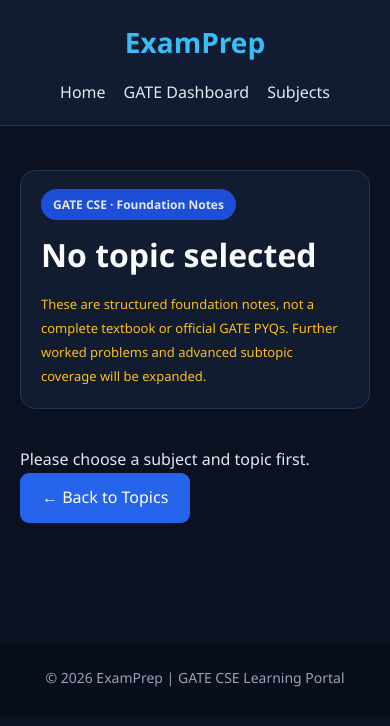
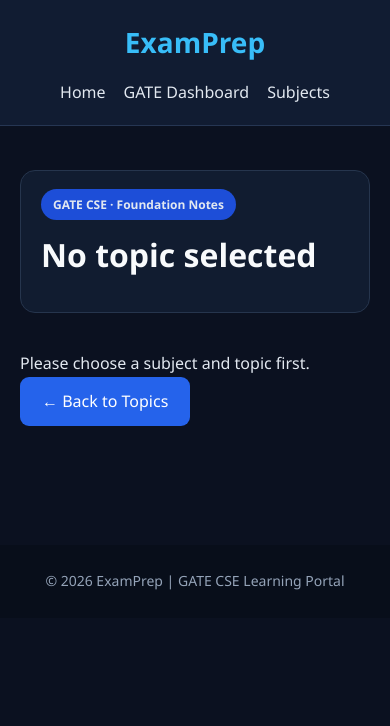
Before and after one commit to abhay-pandeyhub/ExamPrep, a plain HTML site: page gate-study.html in a window 390 px wide. Drawn offline with Linux system fonts and the light colour scheme.

Commit message:
Remove GATE study notes warning

```diff
--- a/gate-study.html
+++ b/gate-study.html
@@ -1,6 +1,6 @@
 <!doctype html>
 <html lang="en"><head><meta charset="utf-8"><meta name="viewport" content="width=device-width,initial-scale=1"><title>GATE Study Notes - ExamPrep</title><link rel="stylesheet" href="css/style.css"><style>
-.study-container{max-width:1060px;margin:44px auto;padding:0 20px 75px;color:#e2e8f0}.study-header,.study-section{background:#111c30;border:1px solid #26354d;border-radius:15px;padding:28px;margin-bottom:20px}.study-header h1{margin:12px 0;color:#f8fafc}.study-header p,.study-section p,.study-section li{color:#cbd5e1;line-height:1.85}.study-section h2{color:#38bdf8;margin:0 0 16px}.study-section ul{padding-left:24px}.study-section li{margin:8px 0}.study-badge{background:#1d4ed8;padding:7px 12px;border-radius:20px;font-size:12px;font-weight:bold}.study-back{display:inline-block;background:#2563eb;color:white;text-decoration:none;padding:12px 22px;border-radius:9px}.study-callout{border-left:4px solid #38bdf8;background:#0b1527;padding:16px;border-radius:8px;white-space:pre-wrap}.study-section:nth-child(5) .study-callout{border-color:#22c55e}.study-section:nth-child(6) .study-callout{border-color:#f59e0}.study-index{display:flex;flex-wrap:wrap;gap:8px;margin:18px 0}.study-index a{color:#93c5fd;background:#1e293b;border-radius:8px;padding:7px 10px;text-decoration:none;font-size:13px}.study-note{color:#fbbf24!important;font-size:13px}@media(max-width:600px){.study-header,.study-section{padding:20px}}
+.study-container{max-width:1060px;margin:44px auto;padding:0 20px 75px;color:#e2e8f0}.study-header,.study-section{background:#111c30;border:1px solid #26354d;border-radius:15px;padding:28px;margin-bottom:20px}.study-header h1{margin:12px 0;color:#f8fafc}.study-header p,.study-section p,.study-section li{color:#cbd5e1;line-height:1.85}.study-section h2{color:#38bdf8;margin:0 0 16px}.study-section ul{padding-left:24px}.study-section li{margin:8px 0}.study-badge{background:#1d4ed8;padding:7px 12px;border-radius:20px;font-size:12px;font-weight:bold}.study-back{display:inline-block;background:#2563eb;color:white;text-decoration:none;padding:12px 22px;border-radius:9px}.study-callout{border-left:4px solid #38bdf8;background:#0b1527;padding:16px;border-radius:8px;white-space:pre-wrap}.study-section:nth-child(5) .study-callout{border-color:#22c55e}.study-section:nth-child(6) .study-callout{border-color:#f59e0b}.study-index{display:flex;flex-wrap:wrap;gap:8px;margin:18px 0}.study-index a{color:#93c5fd;background:#1e293b;border-radius:8px;padding:7px 10px;text-decoration:none;font-size:13px}.study-note{color:#fbbf24!important;font-size:13px}@media(max-width:600px){.study-header,.study-section{padding:20px}}
 </style></head><body>
 <header><h2>ExamPrep</h2><nav><a href="index.html">Home</a><a href="gate.html">GATE Dashboard</a><a href="gate-subjects.html">Subjects</a></nav></header>
-<main class="study-container"><div class="study-header"><span class="study-badge">GATE CSE · Foundation Notes</span><h1 id="topicTitle">Loading…</h1><p id="subjectName"></p><p class="study-note">These are structured foundation notes, not a complete textbook or official GATE PYQs. Further worked problems and advanced subtopic coverage will be expanded.</p></div><nav class="study-index" id="studyIndex" aria-label="Note sections"></nav><div id="studyContent"></div><a href="gate-topics.html" class="study-back">← Back to Topics</a></main><footer><p>© 2026 ExamPrep | GATE CSE Learning Portal</p></footer><script src="js/gate-study.js"></script></body></html>
+<main class="study-container"><div class="study-header"><span class="study-badge">GATE CSE · Foundation Notes</span><h1 id="topicTitle">Loading…</h1><p id="subjectName"></p></div><nav class="study-index" id="studyIndex" aria-label="Note sections"></nav><div id="studyContent"></div><a href="gate-topics.html" class="study-back">← Back to Topics</a></main><footer><p>© 2026 ExamPrep | GATE CSE Learning Portal</p></footer><script src="js/gate-study.js"></script></body></html>
```
